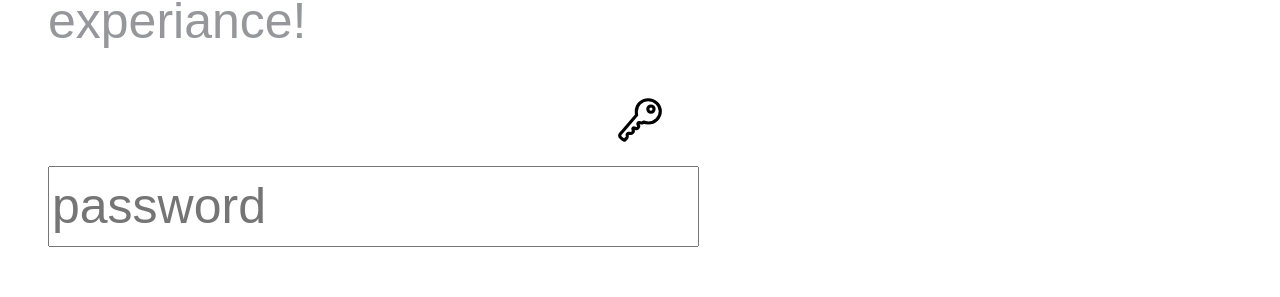
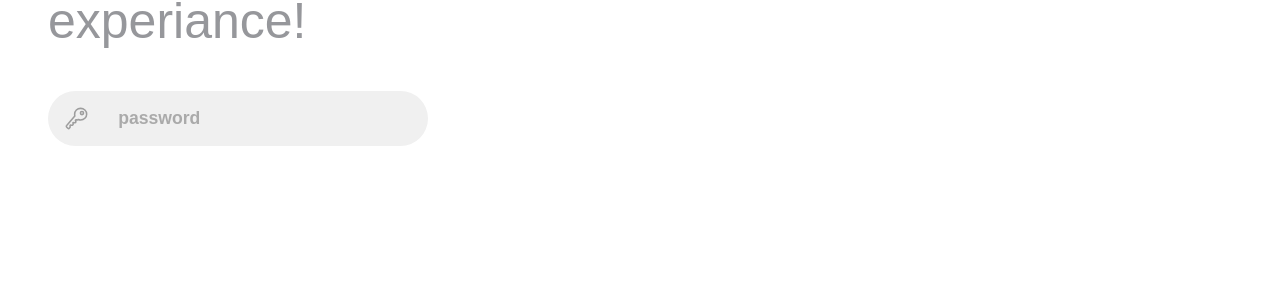
Before and after one commit to TomaszSarmata/shop-pay, a Next.js app: page /signin in a window 1280 px wide. Shown: the part 497-794 px from the top of the page. Built offline with nearby package versions, Linux system fonts and the light colour scheme; no server answers.

Commit message:
added styling for the input component

```diff
--- a/components/shared/inputs/login-input/styles.module.scss
+++ b/components/shared/inputs/login-input/styles.module.scss
@@ -0,0 +1,33 @@
+.input {
+  position: relative;
+  max-width: 380px;
+  width: 100%;
+  background-color: #f0f0f0;
+  margin: 10px 0;
+  height: 55px;
+  border-radius: 55px;
+  display: grid;
+  grid-template-columns: 15% 85%;
+  align-items: center;
+  padding: 0 1rem;
+  margin-bottom: 1rem;
+  svg {
+    width: 25px;
+    height: 25px;
+    stroke: #6666669a;
+    fill: #6666669a;
+  }
+  input {
+    background: none;
+    outline: none;
+    border: none;
+    line-height: 1;
+    font-weight: 600;
+    font-size: 1.1rem;
+    color: #333;
+    &::placeholder {
+      color: #aaa;
+      font-weight: 600;
+    }
+  }
+}
```
